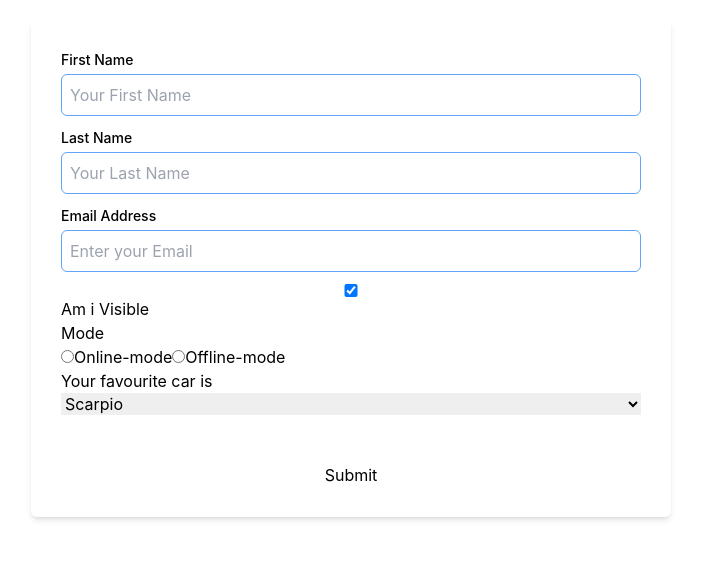
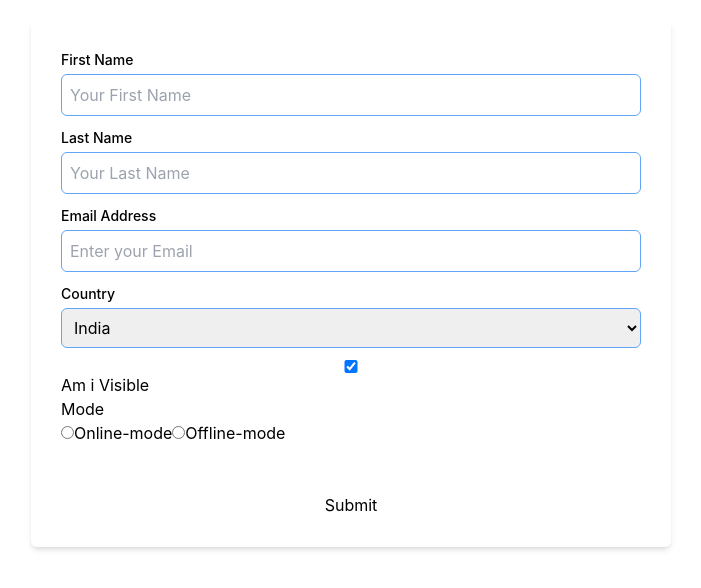
Before and after one commit to sudhanshumandloi/React-practice, a React (Create React App) app in the folder Forms/: page / in a window 1280 px wide. Shown: the top 588 px of the page, without its empty margins (289-990 px from the left). Built offline with nearby package versions, Linux system fonts and the light colour scheme.

Commit message:
fix the input of country

```diff
--- a/Forms/src/App.js
+++ b/Forms/src/App.js
@@ -6,9 +6,9 @@ function App() {
     firstName: '',
     lastName: '',
     yourEmail: '',
+    country:'',
     isVisible:true,
-    mode:'',
-    favCar:''
+    mode:''
   });
 
   function changeHandler(event){
@@ -69,6 +69,23 @@ function App() {
             className='w-full border border-blue-400 rounded-md p-2 mt-1 mb-3'
           />
 
+          <label htmlFor='country'
+            className='font-medium text-sm'>Country</label>
+          <select
+            name='country'
+            id='country'
+            onChange={changeHandler}
+            value={formData.favCar}
+            className='w-full border border-blue-400 rounded-md p-2 mt-1 mb-3'
+            >
+
+            <option value={'india'}>India</option>
+            <option value={'pakistan'}>Pakistan</option>
+            <option value={'usa'}>USA</option>
+            <option value={'shrilamka'}>Shri Lanka</option>
+            <option value={'uae'}>UAE</option>
+          </select>
+
       <input
         type='checkbox'
         onChange={changeHandler}
@@ -98,19 +115,6 @@ function App() {
         <label htmlFor='offline-mode'>Offline-mode</label>
       </fieldset>
 
-      <label htmlFor='favcar'>Your favourite car is </label>
-      <select
-      onChange={changeHandler}
-      value={formData.favCar}
-      name='favCar'
-      id='favCar' >
-        <option value={'scarpio'}>Scarpio</option>
-        <option value={'xuv700'}>XUV 700</option>
-        <option value={'bolero'}>Bolero</option>
-        <option value={'safari'}>Safari</option>
-        <option value={'harrier'}>Harrier</option>
-      </select>
-
       <br />
       <br />
 
```
